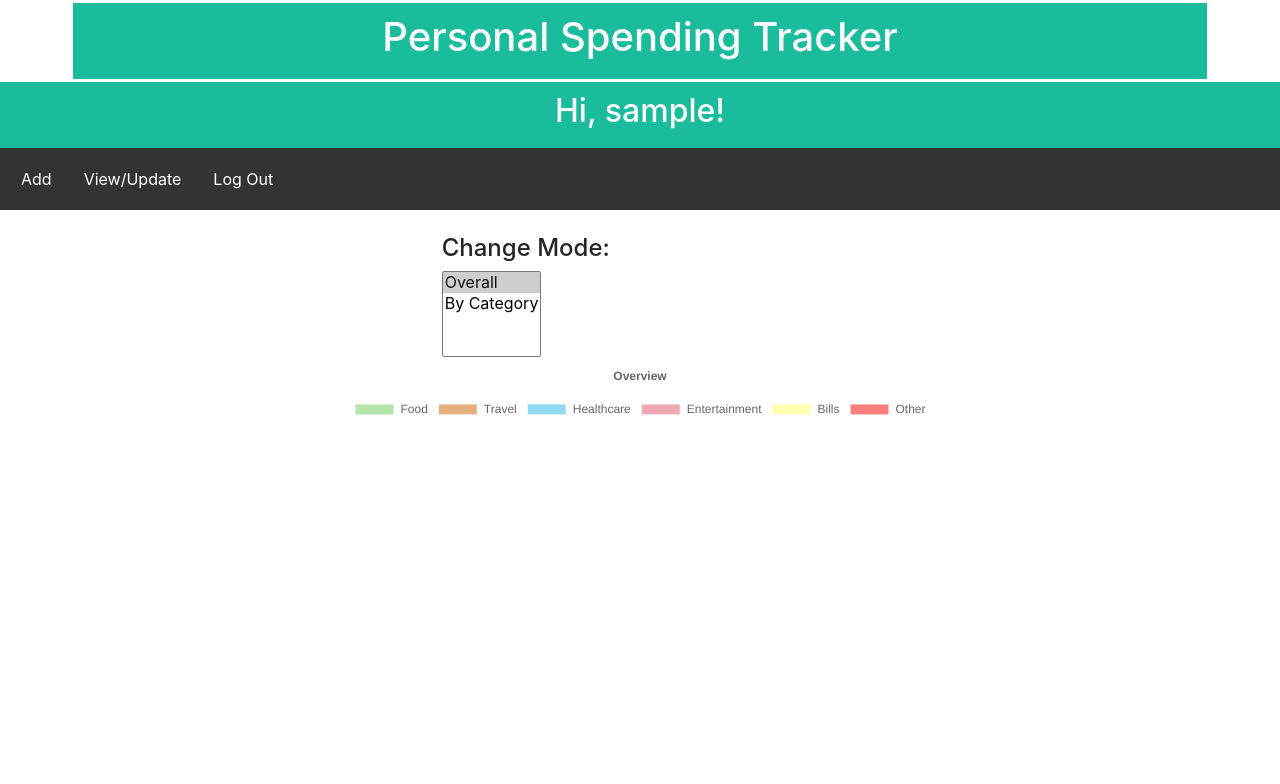
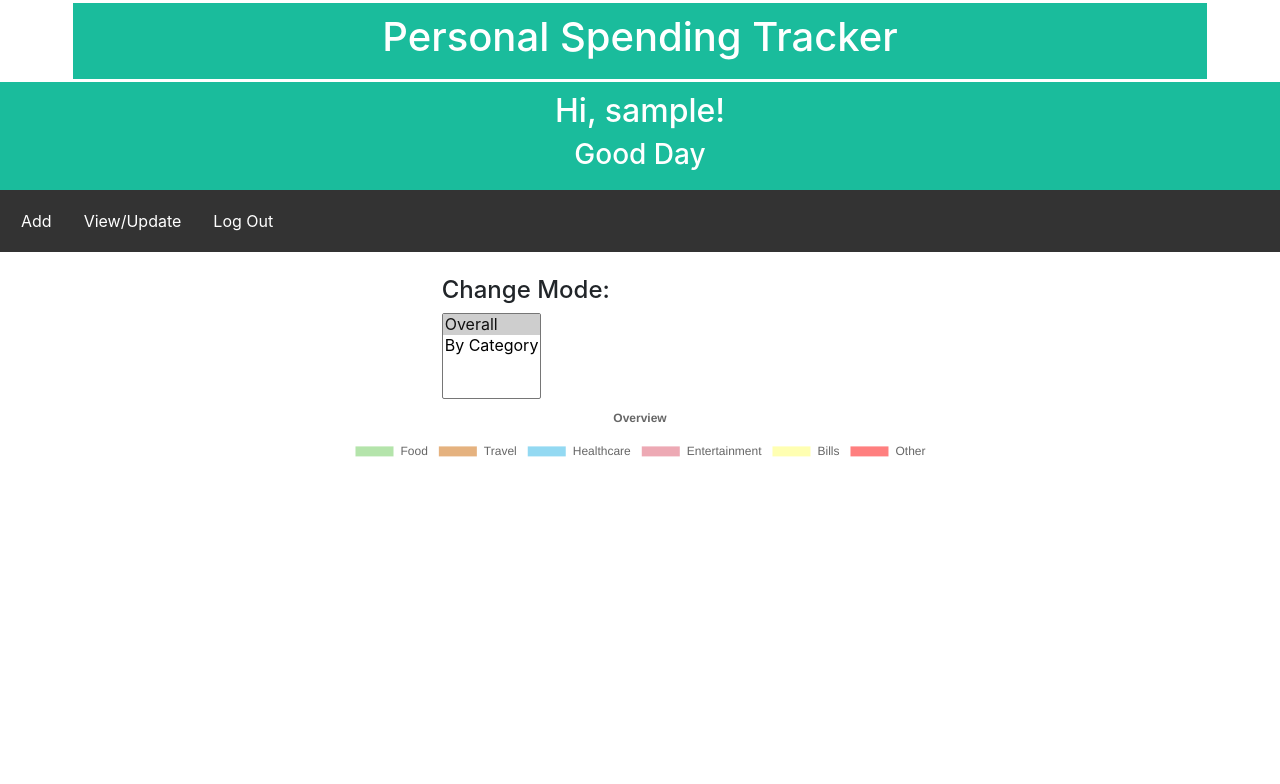
Before and after one commit to jegun19/spending-tracker, a Django app: page / in a window 1280 px wide. Shown: the top 784 px of the page. Run offline with Django 3.2, Linux system fonts and the light colour scheme; the visitor is signed in with stand-in values (Sample User, id 1); data that the repository does not hold is empty; some libraries are stand-ins or nearby versions.

Commit message:
add caption to home.html

```diff
--- a/templates/home.html
+++ b/templates/home.html
@@ -20,6 +20,7 @@ margin:auto;
   color: white;
   font-size: 20px;">
   <h2>Hi, {{ user.username }}!</h2>
+  <h3>Good Day</h3>
 </div>
 
 <ul style="
```
